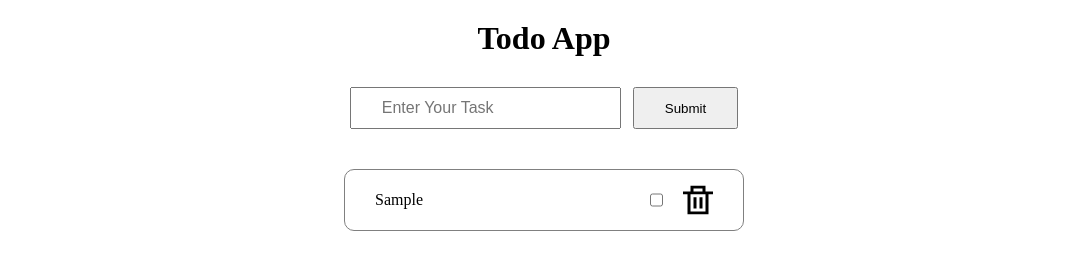
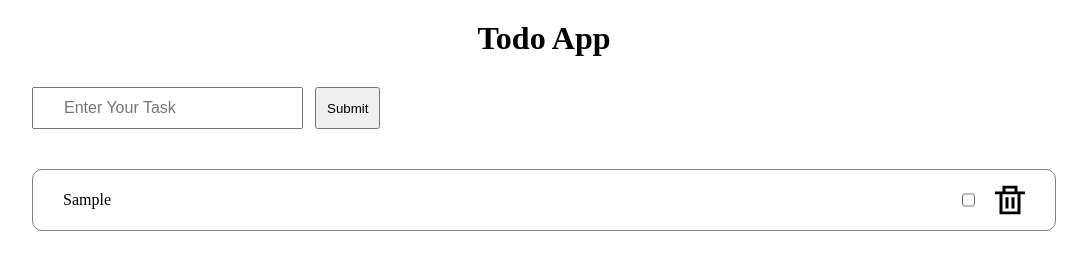
Before and after one commit to kunal112299/TodoApp, a plain HTML site: page index.html in a window 1280 px wide. Both pictures are taken after typing "Sample" into the empty fields and a click on the button "Submit". Shown: the whole page, without its empty margins (96-1183 px from the left). Drawn offline with Linux system fonts and the light colour scheme.

Commit message:
button sizing

```diff
--- a/style.css
+++ b/style.css
@@ -17,8 +17,8 @@ main{
 }
 .card-container{
     display: flex;
-    min-width: 400px;
-    width: 100%;
+
+    width: 80vw;
     justify-content: space-between;
     align-items: center;
     border: 1px solid gray;
@@ -61,12 +61,12 @@ form{
     display: flex;
     gap: 12px;
     margin: 10px 0 10px 0;
-    max-width: 400px;
+    width: 80vw;
 }
 input{
     padding: 10px 30px;
     font-size: 16px;
 }
 button{
-    padding: 10px 30px;
+    padding:5px 10px;
 }
```
